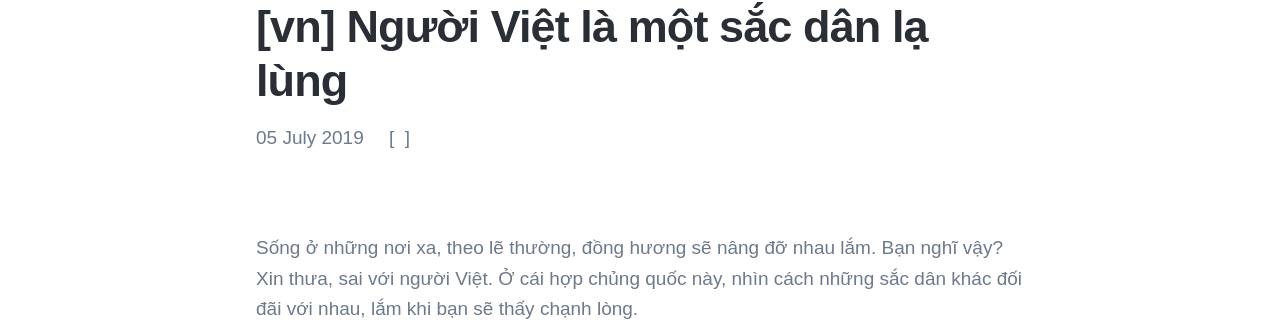
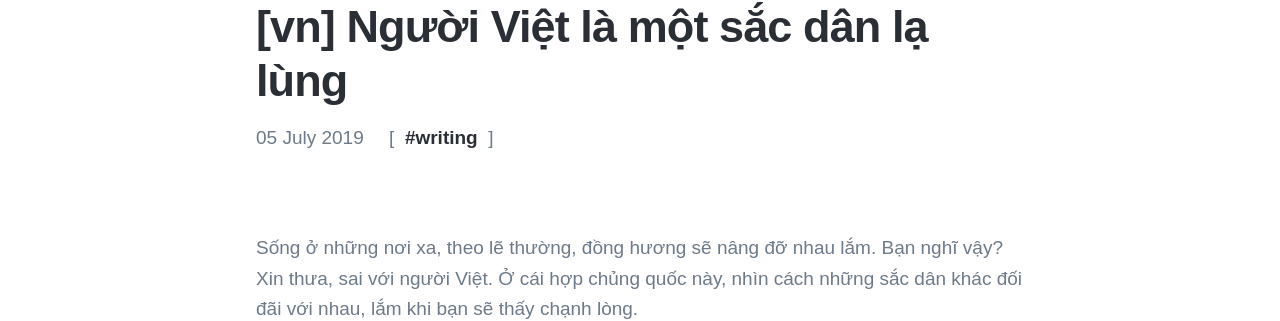
Before and after one commit to truongoi/truongnguyen.io, a Jekyll site: the page built from _posts/2019-06-09-nguoi-viet-la-mot-sac-dan-la-lung.md, in a window 1280 px wide. Shown: the part 210-531 px from the top of the page. Built offline with Jekyll 4.4.1, drawn with Linux system fonts in a browser that asks for light colours; nearby versions of some CDN libraries; some web fonts are replaced; a script that is not in the unit is left out; comment, search, counter and statistics services are not loaded.

Commit message:
Update Blog “2019-06-09-nguoi-viet-la-mot-sac-dan-la-lung”

```diff
--- a/_posts/2019-06-09-nguoi-viet-la-mot-sac-dan-la-lung.md
+++ b/_posts/2019-06-09-nguoi-viet-la-mot-sac-dan-la-lung.md
@@ -2,6 +2,8 @@
 title: "[vn] Người Việt là một sắc dân lạ lùng"
 description: Sống ở những nơi xa, theo lẽ thường, đồng hương sẽ nâng đỡ nhau lắm.
 featured_image: /images/posts/vietnam-ruong-bac-thang.jpg
+tags:
+  - writing
 date: 2019-07-05 20:01 +0700
 published: true
 comments: true
```
